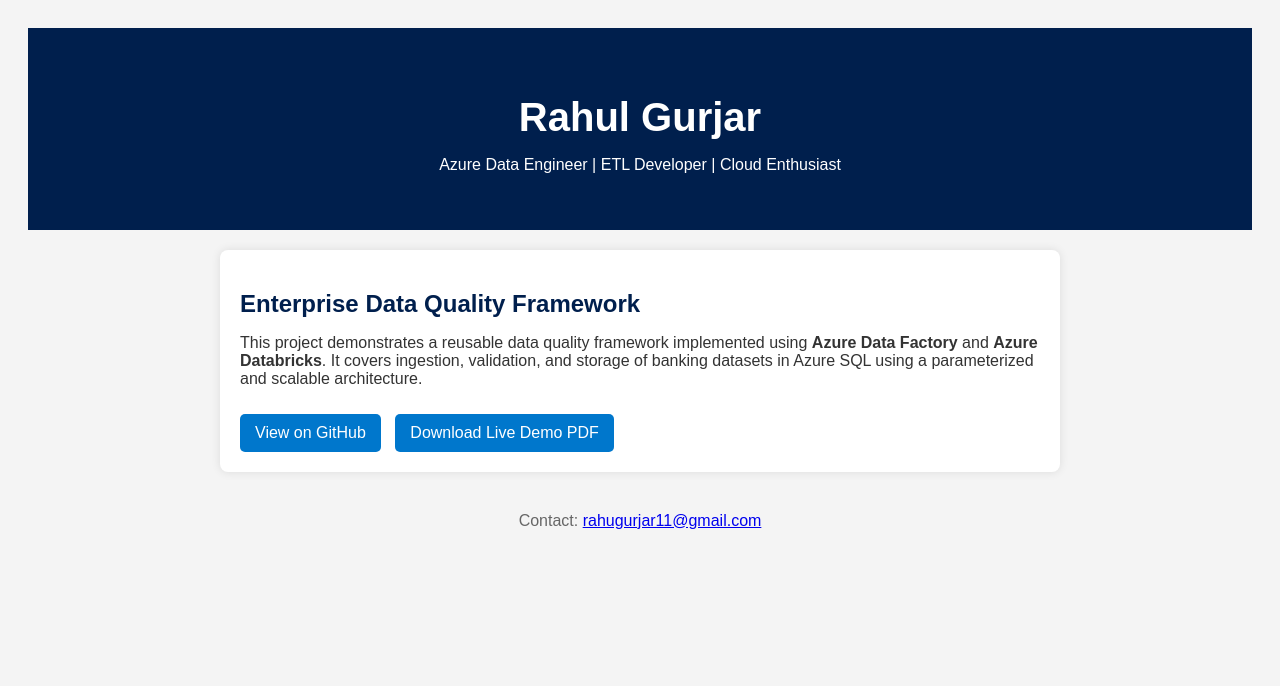
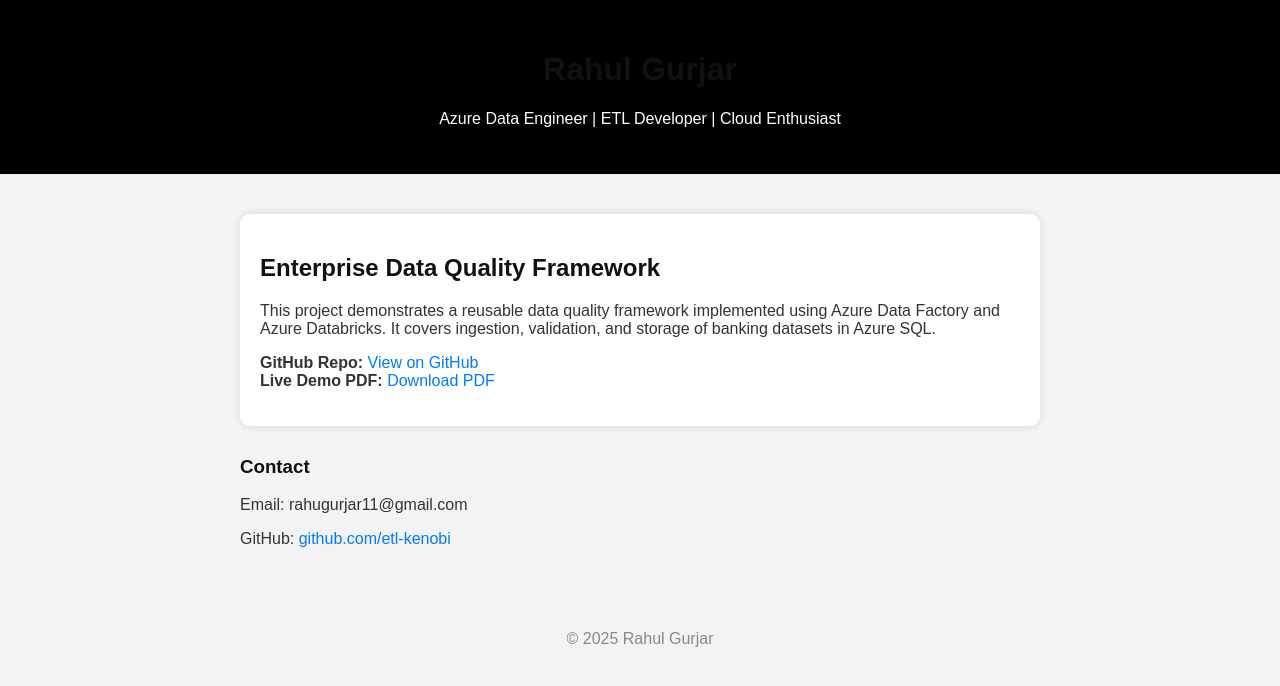
Before and after one commit to etl-kenobi/enterprise-data-quality-framework, a plain HTML site: page public/index.html in a window 1280 px wide. Drawn offline with Linux system fonts and the light colour scheme.

Commit message:
public dir updates

```diff
--- a/public/index.html
+++ b/public/index.html
@@ -1,8 +1,9 @@
+
 <!DOCTYPE html>
 <html lang="en">
 <head>
   <meta charset="UTF-8" />
-  <meta name="viewport" content="width=device-width, initial-scale=1.0"/>
+  <meta name="viewport" content="width=device-width, initial-scale=1.0" />
   <title>Rahul Gurjar | Data Engineering Portfolio</title>
   <link rel="stylesheet" href="style.css" />
 </head>
@@ -12,24 +13,28 @@
     <p>Azure Data Engineer | ETL Developer | Cloud Enthusiast</p>
   </header>
 
-  <main>
-    <section class="project-card">
+  <main class="container">
+    <section class="card">
       <h2>Enterprise Data Quality Framework</h2>
       <p>
-        This project demonstrates a reusable data quality framework implemented using
-        <strong>Azure Data Factory</strong> and <strong>Azure Databricks</strong>. It covers
-        ingestion, validation, and storage of banking datasets in Azure SQL using a
-        parameterized and scalable architecture.
+        This project demonstrates a reusable data quality framework implemented using Azure Data Factory and Azure Databricks.
+        It covers ingestion, validation, and storage of banking datasets in Azure SQL.
       </p>
-      <div class="buttons">
-        <a href="https://github.com/etl-kenobi/enterprise-data-quality-framework" target="_blank" class="btn">View on GitHub</a>
-        <a href="DQ_Framework_Portfolio.pdf" target="_blank" class="btn">Download Live Demo PDF</a>
-      </div>
+      <ul>
+        <li><strong>GitHub Repo:</strong> <a href="https://github.com/etl-kenobi/enterprise-data-quality-framework" target="_blank">View on GitHub</a></li>
+        <li><strong>Live Demo PDF:</strong> <a href="https://github.com/etl-kenobi/enterprise-data-quality-framework/blob/main/docs/demo.pdf" target="_blank">Download PDF</a></li>
+      </ul>
+    </section>
+
+    <section class="contact">
+      <h3>Contact</h3>
+      <p>Email: rahugurjar11@gmail.com</p>
+      <p>GitHub: <a href="https://github.com/etl-kenobi" target="_blank">github.com/etl-kenobi</a></p>
     </section>
   </main>
 
   <footer>
-    <p>Contact: <a href="mailto:rahugurjar11@gmail.com">rahugurjar11@gmail.com</a></p>
+    <p>&copy; 2025 Rahul Gurjar</p>
   </footer>
 </body>
 </html>
--- a/public/style.css
+++ b/public/style.css
@@ -1,57 +1,54 @@
+
 body {
-  background-color: #f4f4f4;
+  font-family: Arial, sans-serif;
+  margin: 0;
+  padding: 0;
+  background-color: #f3f3f3;
   color: #333;
-  font-family: Arial, sans-serif;
+}
+
+header {
+  background-color: #000;
+  color: white;
+  padding: 30px 20px;
+  text-align: center;
+}
+
+.container {
+  max-width: 800px;
+  margin: 20px auto;
   padding: 20px;
 }
 
-header {
-  background-color: #001f4d;
-  color: #fff;
-  padding: 40px 0;
-  text-align: center;
+.card {
+  background-color: white;
+  padding: 20px;
+  border-radius: 10px;
+  box-shadow: 0 0 10px rgba(0, 0, 0, 0.1);
+  margin-bottom: 30px;
 }
 
-header h1 {
-  font-size: 2.5em;
-  margin-bottom: 10px;
+h1, h2, h3 {
+  color: #111;
 }
 
-main {
-  max-width: 800px;
-  margin: 20px auto;
-  padding: 20px;
-  background: #fff;
-  border-radius: 8px;
-  box-shadow: 0 0 10px rgba(0,0,0,0.1);
+ul {
+  list-style-type: none;
+  padding: 0;
 }
 
-.project-card {
-  text-align: left;
+a {
+  color: #007bff;
+  text-decoration: none;
 }
 
-h2 {
-  margin-bottom: 10px;
-  color: #001f4d;
-}
-
-.btn {
-  display: inline-block;
-  margin: 10px 10px 0 0;
-  padding: 10px 15px;
-  background-color: #0077cc;
-  color: #fff;
-  text-decoration: none;
-  border-radius: 5px;
-  transition: background-color 0.3s ease-in-out;
-}
-
-.btn:hover {
-  background-color: #005fa3;
+a:hover {
+  text-decoration: underline;
 }
 
 footer {
   text-align: center;
-  margin-top: 40px;
-  color: #666;
+  padding: 10px;
+  background-color: #f3f3f3;
+  color: #888;
 }
```
